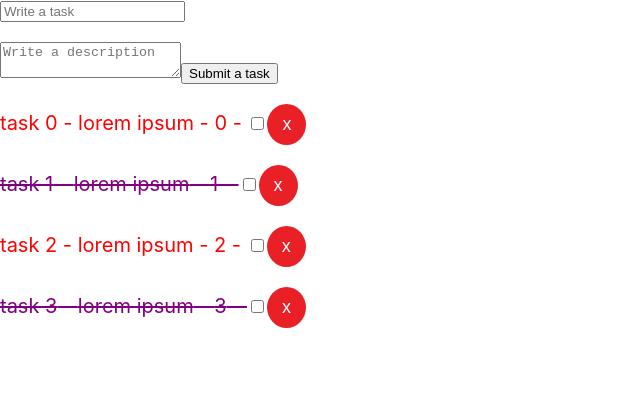
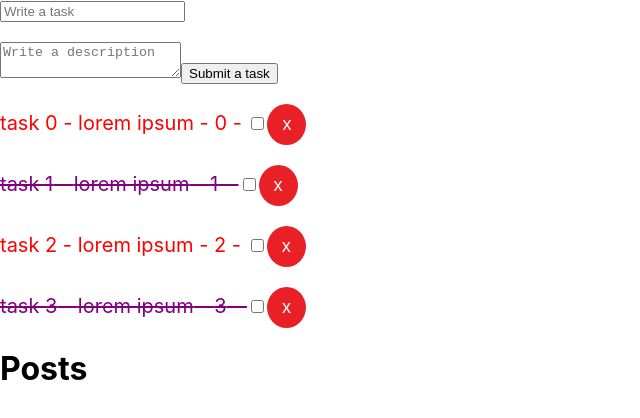
Before and after one commit to alanmaranto/Task-App-React, a React (Create React App) app: page / in a window 1280 px wide. Shown: the top 418 px of the page, without its empty margins (0-640 px from the left). Built offline with nearby package versions, Linux system fonts and the light colour scheme; no server answers.

Commit message:
fetching asyncronous data example

```diff
--- a/src/App.js
+++ b/src/App.js
@@ -4,6 +4,7 @@ import "./App.css";
 import Tasks from "./components/Tasks";
 import tasks from "./mock/task.json";
 import TaskForm from "./components/TaskForm/TaskForm";
+import Post from "./components/Post";
 
 const initialState = {
   tasks: tasks
@@ -54,6 +55,7 @@ class App extends Component {
           deleteTask={this.deleteTask}
           checkDone={this.checkDone}
         />
+        <Post />
       </>
     );
   }
--- /dev/null
+++ b/src/components/Post.js
@@ -0,0 +1,18 @@
+import React, { Component } from "react";
+
+class Post extends Component {
+  async componentDidMount() {
+    const res = await fetch("https://jsonplaceholder.typicode.com/posts");
+    const data =  await res.json();
+    console.log(data)
+  }
+  render() {
+    return (
+      <div>
+        <h1>Posts</h1>
+      </div>
+    );
+  }
+}
+
+export default Post;
```
